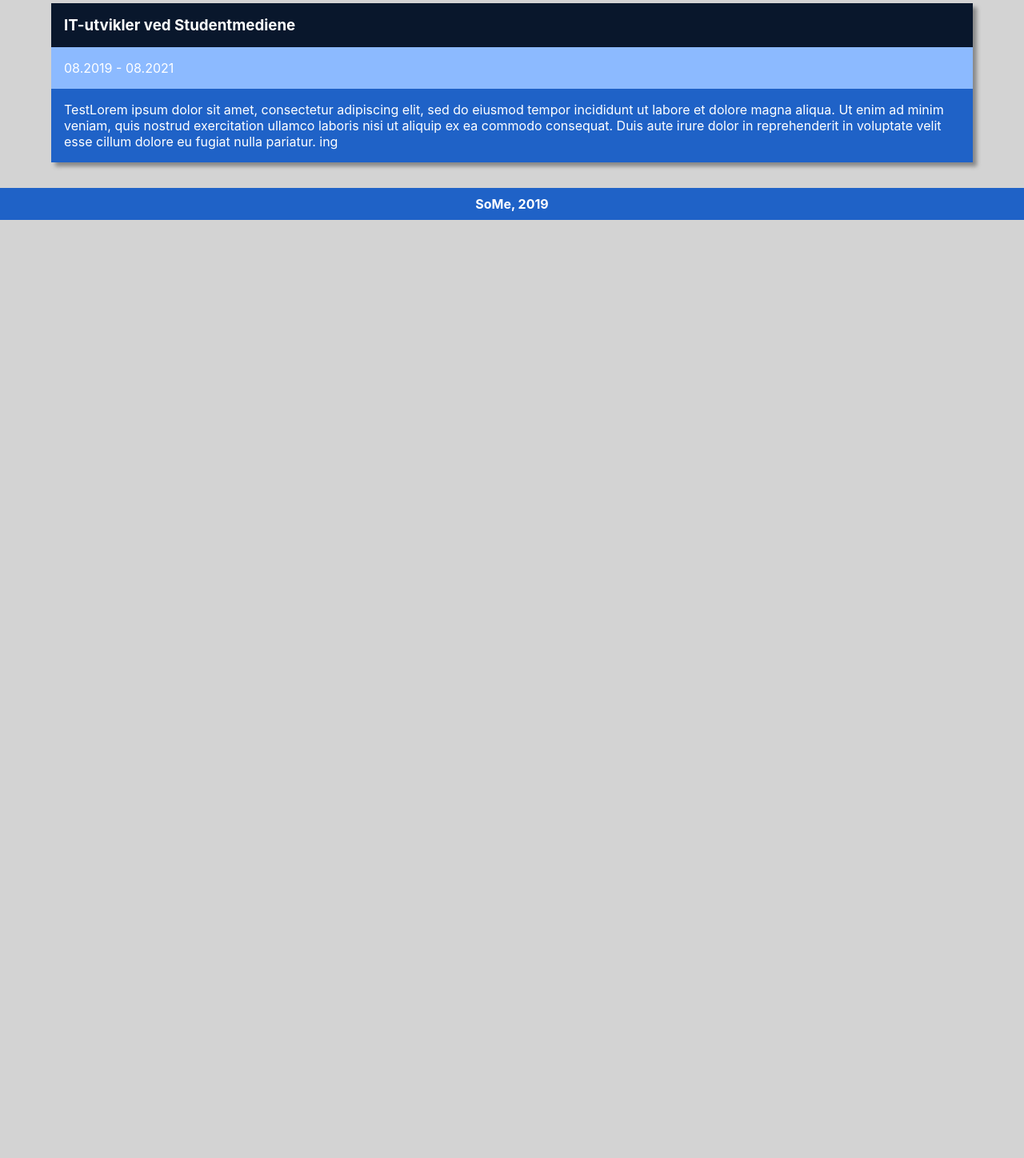
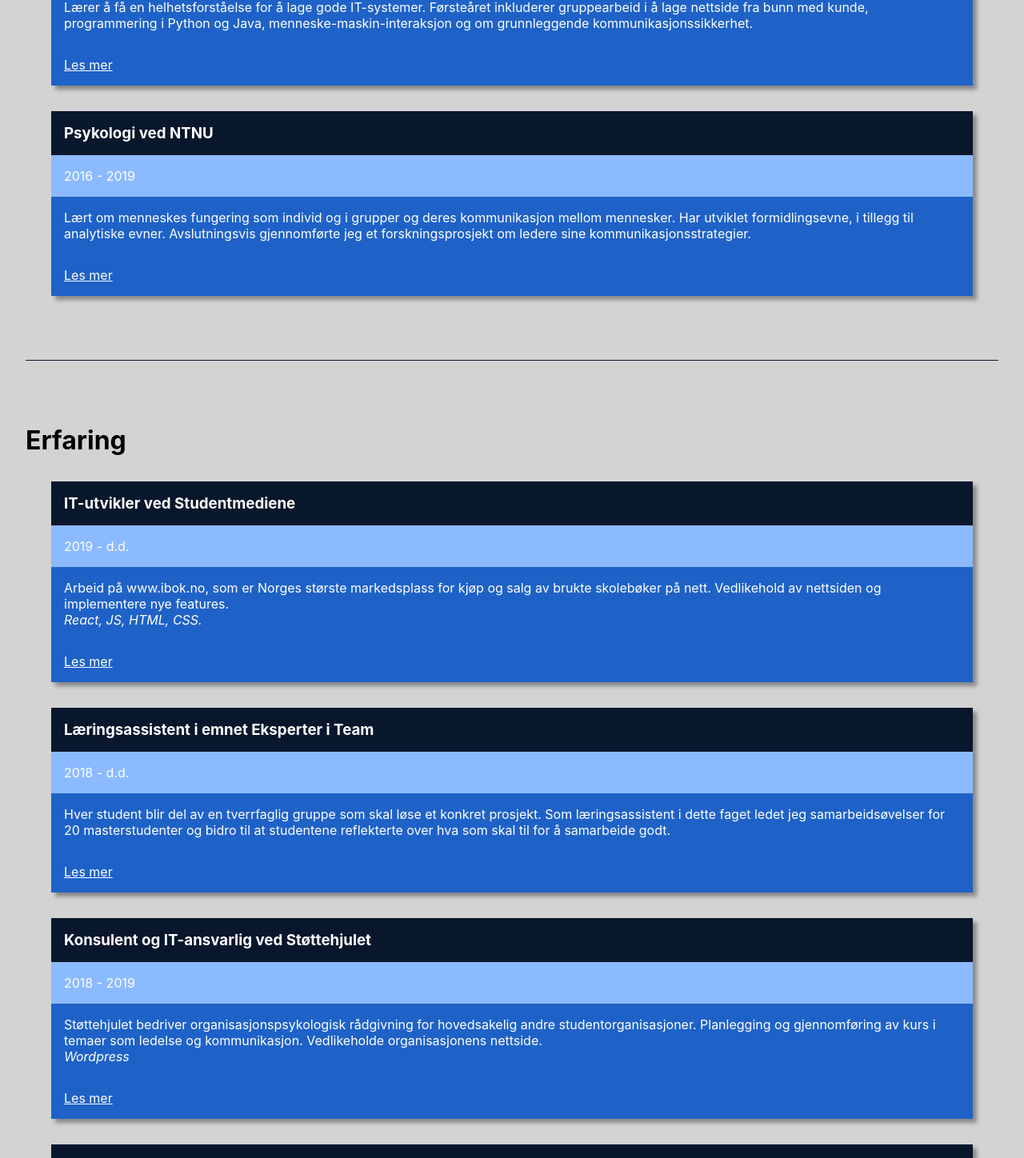
Before and after one commit to haalmarc/CV, a React (Create React App) app: page / in a window 1280 px wide. Shown: the part 338-1786 px from the top of the page at 80% size. Before the commit the page ends 800 px from the top, so only its background shows below. Built offline with nearby package versions, Linux system fonts and the light colour scheme.

Commit message:
More props to infobox, fill in info

```diff
--- a/package.json
+++ b/package.json
@@ -1,5 +1,5 @@
 {
-  "homepage": "http://haalmarc.github.io/cv.git",
+  "homepage": "http://haalmarc.github.io/cv",
   "name": "my-app",
   "version": "0.1.0",
   "private": true,
--- a/src/App.js
+++ b/src/App.js
@@ -11,15 +11,52 @@ function App() {
       <h1>
         Min CV
       </h1>
+      <h1>
+        Utdanning
+      </h1>
       <Infobox
-        job="Frontendutvikler ved Accenture"
-        date="08.2021 - 08.2023"
-        jobdesc="TestLorem ipsum dolor sit amet, consectetur adipiscing elit, sed do eiusmod tempor incididunt ut labore et dolore magna aliqua. Ut enim ad minim veniam, quis nostrud exercitation ullamco laboris nisi ut aliquip ex ea commodo consequat. Duis aute irure dolor in reprehenderit in voluptate velit esse cillum dolore eu fugiat nulla pariatur. ing"
+        job="Informatikk ved NTNU"
+        date="2019 - 2022"
+        jobdesc="Lærer å få en helhetsforståelse for å lage gode IT-systemer. Førsteåret inkluderer gruppearbeid i å lage nettside fra bunn med kunde, programmering i Python og Java, menneske-maskin-interaksjon og om grunnleggende kommunikasjonssikkerhet."
+        link="https://www.ntnu.no/studier/bit/om"
       />
       <Infobox
+        job="Psykologi ved NTNU"
+        date="2016 - 2019"
+        jobdesc="Lært om menneskes fungering som individ og i grupper og deres kommunikasjon mellom mennesker. Har utviklet formidlingsevne, i tillegg til analytiske evner. Avslutningsvis gjennomførte jeg et forskningsprosjekt om ledere sine kommunikasjonsstrategier."
+        link="https://www.ntnu.no/studier/bpsy"
+      />
+      <div className="line">
+      </div>
+      <h1>
+        Erfaring
+      </h1>
+      <Infobox
         job="IT-utvikler ved Studentmediene"
-        date="08.2019 - 08.2021"
-        jobdesc="TestLorem ipsum dolor sit amet, consectetur adipiscing elit, sed do eiusmod tempor incididunt ut labore et dolore magna aliqua. Ut enim ad minim veniam, quis nostrud exercitation ullamco laboris nisi ut aliquip ex ea commodo consequat. Duis aute irure dolor in reprehenderit in voluptate velit esse cillum dolore eu fugiat nulla pariatur. ing"
+        date="2019 - d.d."
+        jobdesc="Arbeid på www.ibok.no, som er Norges største markedsplass for kjøp og salg av brukte skolebøker på nett. Vedlikehold av nettsiden og implementere nye features."
+        tech="React, JS, HTML, CSS."
+        link="www.ibok.no"
+      />
+      <Infobox
+        job="Læringsassistent i emnet Eksperter i Team"
+        date="2018 - d.d."
+        jobdesc="Hver student blir del av en tverrfaglig gruppe som skal løse et konkret prosjekt. Som læringsassistent i dette faget ledet jeg samarbeidsøvelser for 20 masterstudenter og bidro til at studentene reflekterte over hva som skal til for å samarbeide godt."
+        link="https://www.ntnu.no/eit/hva-er-eit"
+      />
+      <Infobox
+        job="Konsulent og IT-ansvarlig ved Støttehjulet"
+        date="2018 - 2019"
+        jobdesc="Støttehjulet bedriver organisasjonspsykologisk rådgivning for hovedsakelig andre studentorganisasjoner. Planlegging og gjennomføring av kurs i temaer som ledelse og kommunikasjon. Vedlikeholde organisasjonens nettside."
+        tech="Wordpress"
+        link="www.stottehjulet.no"
+      />
+      <Infobox
+        job="Presse- og informasjonsassistent i Forsvaret"
+        date="2015 - 2016"
+        jobdesc="Dokumenterte avdelingens virksomheter, lagde medietekster til bruk for sosiale medier og for avdelingens leiravis og årbok."
+        tech="InDesign, Photoshop"
+        link="https://www.facebook.com/Grensevakten/"
       />
       <Footer />
     </div>
--- a/src/components/Header/index.js
+++ b/src/components/Header/index.js
@@ -4,6 +4,7 @@ import './index.css';
 const Header = () => (
   <header>
     <h4>NAV</h4>
+    <i class="fas fa-dot-circle"></i>
   </header>
 );
 
--- a/src/components/Infobox/index.css
+++ b/src/components/Infobox/index.css
@@ -1,3 +1,15 @@
+h1 {
+  margin: 1em;
+}
+
+a {
+  color: white;
+}
+
+.readmore {
+  margin-top: 2em;
+}
+
 .infoBox {
   margin: 2em 5%;
   box-shadow: 5px 5px 5px #888888;
@@ -21,3 +33,14 @@
   color: white;
   padding: 1em;
 }
+
+.tech {
+  font-style: italic;
+}
+
+.line {
+  width: 95%;
+  height: 1px;
+  background-color: #09172c;
+  margin: 5em auto;
+}
--- a/src/components/Infobox/index.js
+++ b/src/components/Infobox/index.js
@@ -11,6 +11,8 @@ const Infobox = (props) => (
     </div>
     <div className="jobDesc">
       {props.jobdesc}
+      <p className="tech">{props.tech}</p>
+      <p className="readmore"><a href={props.link} rel="noopener noreferrer" target="_blank">Les mer</a></p>
     </div>
   </div>
 );
```
